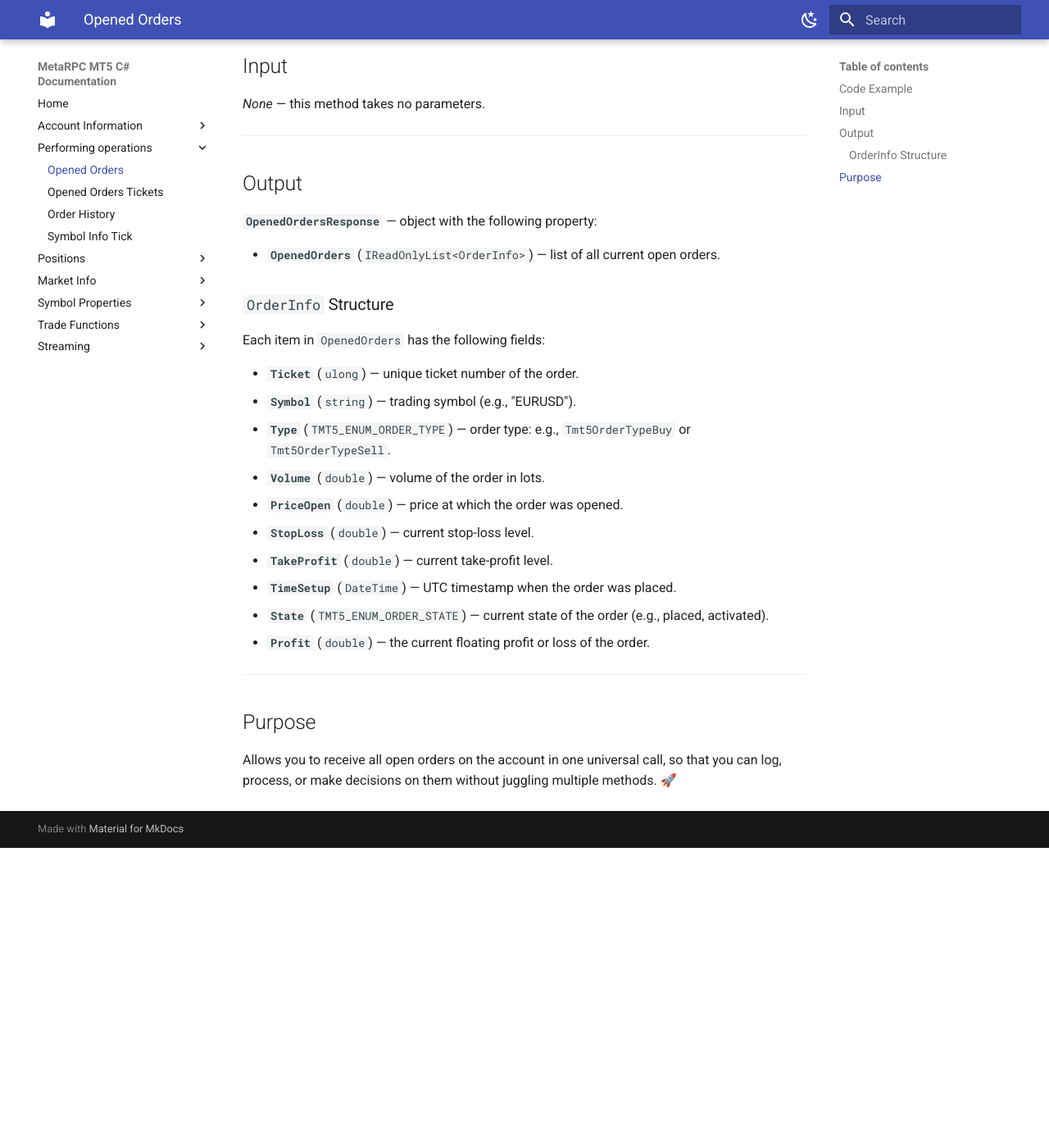
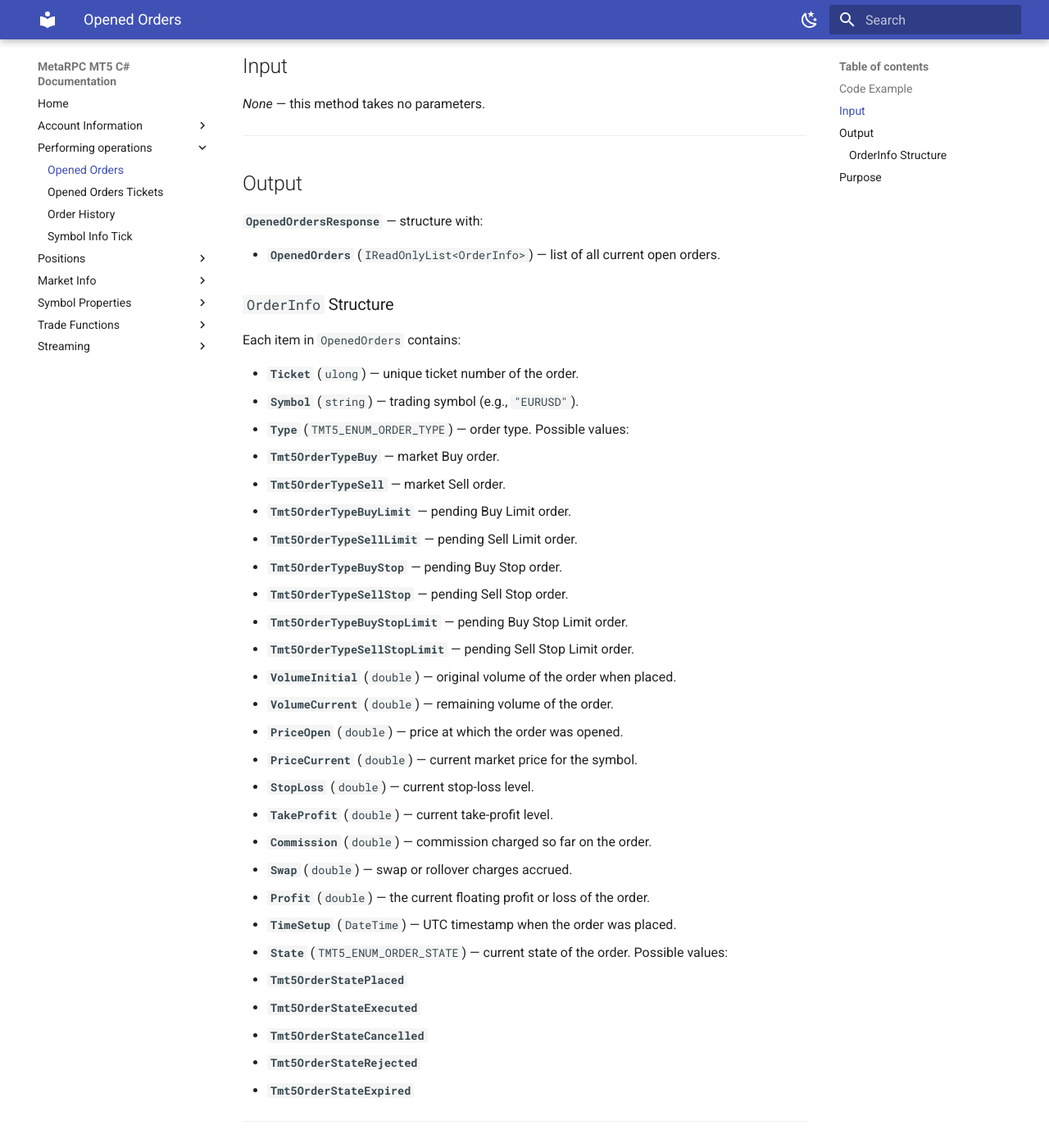
Before and after one commit to MetaRPC/CSharpMT5, an MkDocs documentation site: the page built from docs/orders/OpenedOrders.md, in a window 1280 px wide and 1400 px high, scrolled down 500 px. Shown: the whole window at 82% size. Built offline with MkDocs 1.6.1 and Material for MkDocs 9.7.7, drawn with Linux system fonts in a browser that asks for light colours; before the commit the page ends 1534 px from its top, so only the background shows below that.

Commit message:
Update OpenedOrders.md

```diff
--- a/docs/orders/OpenedOrders.md
+++ b/docs/orders/OpenedOrders.md
@@ -29,24 +29,43 @@ Task<OpenedOrdersResponse> OpenedOrdersAsync()
 
 ## Output
 
-**`OpenedOrdersResponse`** — object with the following property:
+**`OpenedOrdersResponse`** — structure with:
 
 * **`OpenedOrders`** (`IReadOnlyList<OrderInfo>`) — list of all current open orders.
 
 ### `OrderInfo` Structure
 
-Each item in `OpenedOrders` has the following fields:
+Each item in `OpenedOrders` contains:
 
 * **`Ticket`** (`ulong`) — unique ticket number of the order.
-* **`Symbol`** (`string`) — trading symbol (e.g., "EURUSD").
-* **`Type`** (`TMT5_ENUM_ORDER_TYPE`) — order type: e.g., `Tmt5OrderTypeBuy` or `Tmt5OrderTypeSell`.
-* **`Volume`** (`double`) — volume of the order in lots.
+* **`Symbol`** (`string`) — trading symbol (e.g., `"EURUSD"`).
+* **`Type`** (`TMT5_ENUM_ORDER_TYPE`) — order type. Possible values:
+
+  * **`Tmt5OrderTypeBuy`** — market Buy order.
+  * **`Tmt5OrderTypeSell`** — market Sell order.
+  * **`Tmt5OrderTypeBuyLimit`** — pending Buy Limit order.
+  * **`Tmt5OrderTypeSellLimit`** — pending Sell Limit order.
+  * **`Tmt5OrderTypeBuyStop`** — pending Buy Stop order.
+  * **`Tmt5OrderTypeSellStop`** — pending Sell Stop order.
+  * **`Tmt5OrderTypeBuyStopLimit`** — pending Buy Stop Limit order.
+  * **`Tmt5OrderTypeSellStopLimit`** — pending Sell Stop Limit order.
+* **`VolumeInitial`** (`double`) — original volume of the order when placed.
+* **`VolumeCurrent`** (`double`) — remaining volume of the order.
 * **`PriceOpen`** (`double`) — price at which the order was opened.
+* **`PriceCurrent`** (`double`) — current market price for the symbol.
 * **`StopLoss`** (`double`) — current stop-loss level.
 * **`TakeProfit`** (`double`) — current take-profit level.
+* **`Commission`** (`double`) — commission charged so far on the order.
+* **`Swap`** (`double`) — swap or rollover charges accrued.
+* **`Profit`** (`double`) — the current floating profit or loss of the order.
 * **`TimeSetup`** (`DateTime`) — UTC timestamp when the order was placed.
-* **`State`** (`TMT5_ENUM_ORDER_STATE`) — current state of the order (e.g., placed, activated).
-* **`Profit`** (`double`) — the current floating profit or loss of the order.
+* **`State`** (`TMT5_ENUM_ORDER_STATE`) — current state of the order. Possible values:
+
+  * **`Tmt5OrderStatePlaced`**
+  * **`Tmt5OrderStateExecuted`**
+  * **`Tmt5OrderStateCancelled`**
+  * **`Tmt5OrderStateRejected`**
+  * **`Tmt5OrderStateExpired`**
 
 ---
 
```
